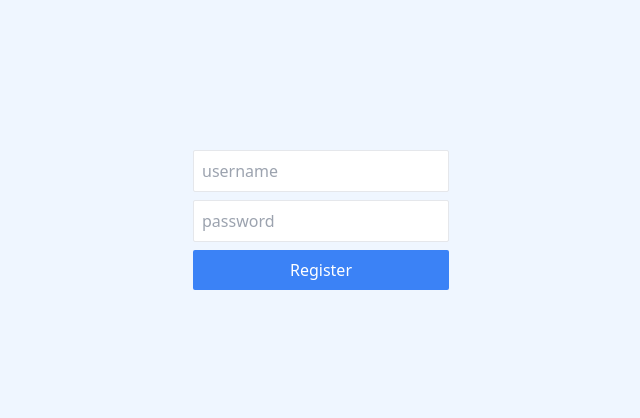
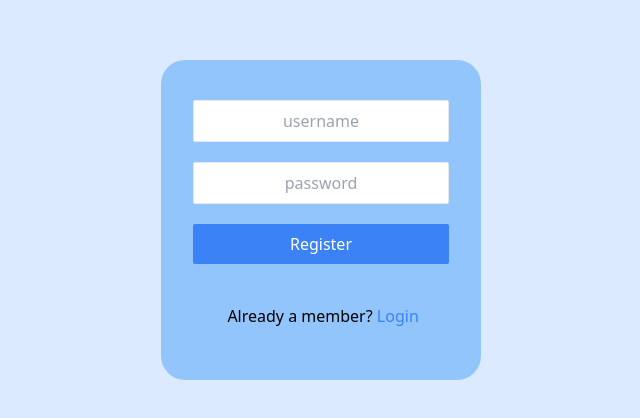
Before and after one commit to AndreiThira/ChatApp, a React (Vite) app in the folder client/: page / in a window 1280 px wide. Shown: the part 160-578 px from the top of the page, without its empty margins (319-959 px from the left). Built offline with nearby package versions, Linux system fonts and the light colour scheme; no server answers.

Commit message:
Added state changes for login/register

```diff
--- a/client/src/Register.jsx
+++ /dev/null
@@ -1,42 +0,0 @@
-import axios from "axios";
-import { useContext, useState } from "react";
-import { UserContext } from "./UserContext";
-
-export default function Register() {
-  const [username, setUsername] = useState("");
-  const [password, setPassword] = useState("");
-
-    const {setUsername: setLoggedInUsername, setId} = useContext(UserContext);
-
-
-  async function register(ev){
-    ev.preventDefault();
-   const {data} =  await axios.post("/register", {username, password});
-   setLoggedInUsername(username)
-   setId(data.id)
-  }
-
-  return (
-    <div className="bg-blue-50 h-screen flex items-center">
-      <form className="w-64 mx-auto mb-10" onSubmit={register}>
-        <input
-          value={username}
-          onChange={(ev) => setUsername(ev.target.value)}
-          type="text"
-          placeholder="username"
-          className="block w-full rounded-sm p-2 mb-2 border"
-        />
-        <input
-          value={password}
-          onChange={(ev) => setPassword(ev.target.value)}
-          type="password"
-          placeholder="password"
-          className="block w-full rounded-sm p-2 mb-2 border"
-        />
-        <button className="bg-blue-500 text-white block w-full rounded-sm p-2">
-          Register
-        </button>
-      </form>
-    </div>
-  );
-}
--- /dev/null
+++ b/client/src/RegisterAndLogin.jsx
@@ -0,0 +1,63 @@
+import axios from "axios";
+import { useContext, useState } from "react";
+import { UserContext } from "./UserContext";
+
+export default function RegisterAndLogin() {
+  const [username, setUsername] = useState("");
+  const [password, setPassword] = useState("");
+  const [isLoginOrRegister, setIsLoginOrRegister] = useState("register")
+
+    const {setUsername: setLoggedInUsername, setId} = useContext(UserContext);
+
+
+  async function handleSubmit(ev){
+    ev.preventDefault();
+  const url = isLoginOrRegister === "register" ? "/register" : "/login"
+   const {data} =  await axios.post("/register", {username, password});
+   setLoggedInUsername(username)
+   setId(data.id)
+  }
+
+  return (
+    <div className="bg-blue-100 h-screen flex items-center">
+      <form className="w-80 h-80 mx-auto mb-10 pt-10 bg-blue-300 rounded-3xl " onSubmit={handleSubmit}>
+        <input
+          value={username}
+          onChange={(ev) => setUsername(ev.target.value)}
+          type="text"
+          placeholder="username"
+          className="block rounded-sm p-2 mb-5 border w-64 mx-auto text-center "
+        />
+        <input
+          value={password}
+          onChange={(ev) => setPassword(ev.target.value)}
+          type="password"
+          placeholder="password"
+          className="block rounded-sm p-2 mb-5 border w-64 mx-auto text-center"
+        />
+        <button className="bg-blue-500 text-white block w-64 mx-auto rounded-sm p-2">
+          {isLoginOrRegister === "register" ? "Register" : "Login"}
+        </button>
+        <div className="text-center mt-10">
+          {isLoginOrRegister === "register" && (
+           <div>
+           &nbsp;Already a member?
+            <button onClick={() => setIsLoginOrRegister("login")} className="text-blue-500 hover:text-blue-800">
+            &nbsp;Login
+        </button>
+           </div>
+          )}
+          {isLoginOrRegister === "login" && (
+            <div>
+            Don't have an account?
+            <button onClick={() => setIsLoginOrRegister("register")} className="text-blue-500 hover:text-blue-800">
+            &nbsp;Register
+        </button>
+           </div>
+          )}
+
+        </div>
+      </form>
+    </div>
+  );
+}
--- a/client/src/Routes.jsx
+++ b/client/src/Routes.jsx
@@ -1,5 +1,5 @@
 import { useContext } from "react";
-import Register from "./Register";
+import RegisterAndLogin from "./RegisterAndLogin";
 import { UserContext } from "./UserContext";
 
 export default function Routes(){
@@ -10,6 +10,6 @@ export default function Routes(){
     }
 
     return (
-        <Register />
+        <RegisterAndLogin />
     )
 }
```
